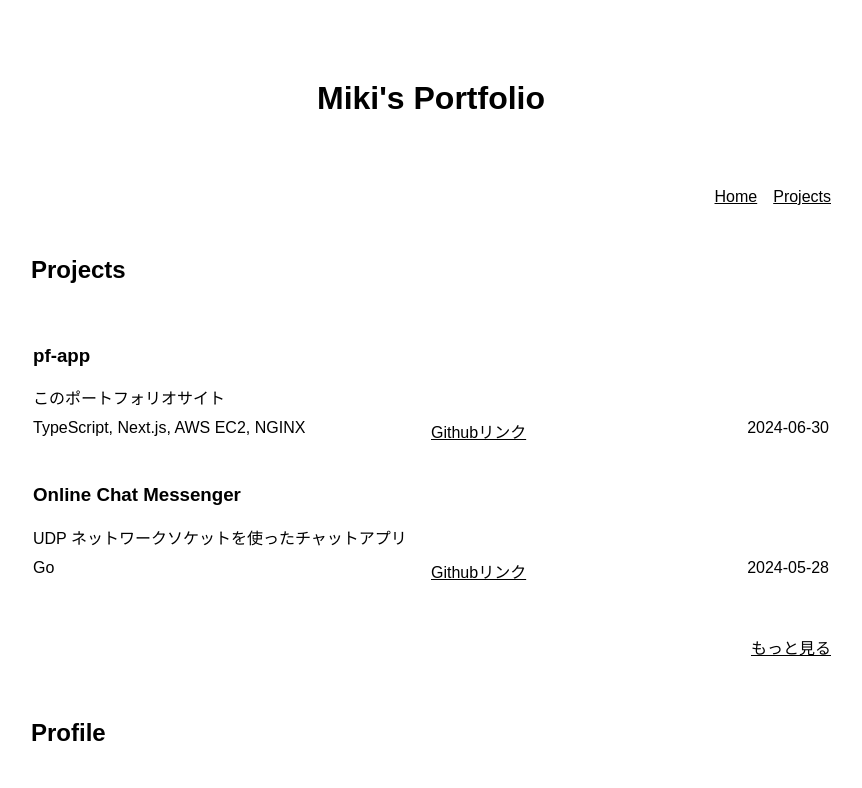
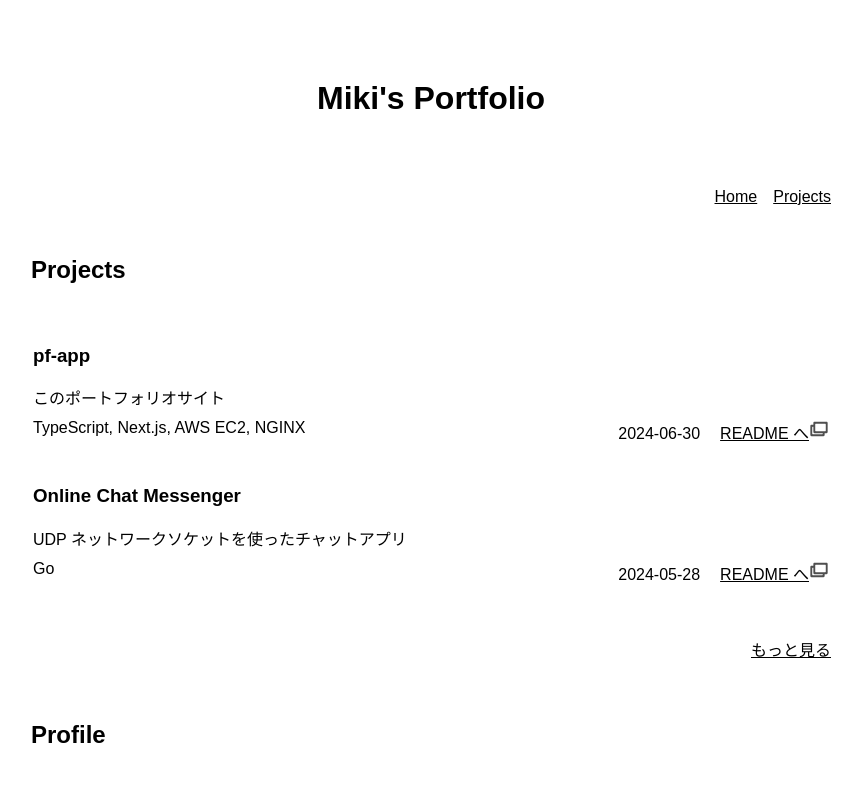
Before and after one commit to kashmii/pf-app, a Next.js app: page / in a window 1280 px wide. Shown: the top 788 px of the page, without its empty margins (209-1071 px from the left). Built offline with nearby package versions, Linux system fonts and the light colour scheme.

Commit message:
projectTableの表記調整

```diff
--- a/src/components/ProjectTable/ProjectTable.module.css
+++ b/src/components/ProjectTable/ProjectTable.module.css
@@ -9,13 +9,10 @@
 
 .detailLine {
   display: flex;
+  justify-content: space-between;
   margin-top: 10px;
-
-  & > span {
-    width: 50%;
-  }
 }
 
 .projectDate {
-  float: right;
+  margin-right: 20px;
 }
--- a/src/components/ProjectTable/ProjectTable.tsx
+++ b/src/components/ProjectTable/ProjectTable.tsx
@@ -1,6 +1,7 @@
 import { Project } from "@/types/project";
 import { formatDate } from "@/utils/format";
 import s from "./ProjectTable.module.css";
+import Image from "next/image";
 
 export const ProjectTable: React.FC<{ projects: Project[] }> = ({
   projects,
@@ -14,19 +15,25 @@ export const ProjectTable: React.FC<{ projects: Project[] }> = ({
               <h3>{project.name}</h3>
               <div>{project.description}</div>
               <div className={s.detailLine}>
-                <span>{project.technologies.join(", ")}</span>
-                <span>
+                <div>{project.technologies.join(", ")}</div>
+                <div>
+                  <span className={s.projectDate}>
+                    {formatDate(project.date)}
+                  </span>
                   <a
                     href={project.githubLink}
                     target="_blank"
                     rel="noopener noreferrer"
                   >
-                    Githubリンク
+                    README へ
+                    <Image
+                      src="/icon_outer_link.svg"
+                      alt="outer_link"
+                      width={20}
+                      height={20}
+                    />
                   </a>
-                  <span className={s.projectDate}>
-                    {formatDate(project.date)}
-                  </span>
-                </span>
+                </div>
               </div>
             </td>
           </tr>
```
Also changed, not shown: public/icon_outer_link.svg (added).
